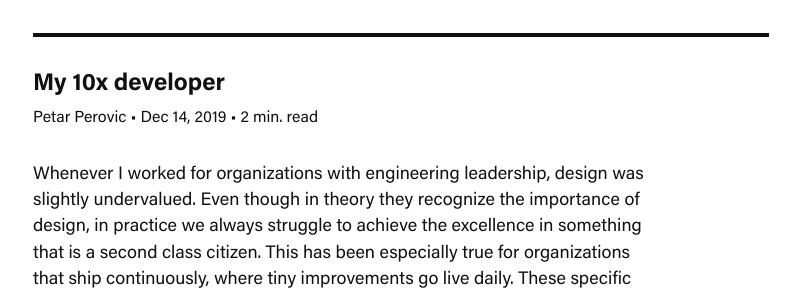
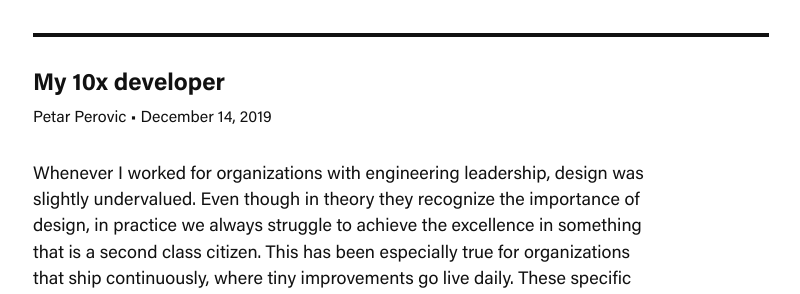
Before and after one commit to ropsii/ropsii.github.io, a Jekyll site: the page built from _posts/2019-12-14-my-10x-developer.markdown, in a window 1280 px wide. Shown: the part 122-416 px from the top of the page, without its empty margins (239-1039 px from the left). Built offline with Jekyll 4.4.1, drawn with Linux system fonts in a browser that asks for light colours.

Commit message:
add date format, remove reading time

```diff
--- a/_layouts/post.html
+++ b/_layouts/post.html
@@ -25,10 +25,9 @@
                     {%- endif -%}
 
                     <time datetime="{{ page.date | date_to_xmlschema }}" itemprop="datePublished">
-                        {%- assign date_format = site.date_format | default: "%b %-d, %Y" -%}
+                        {%- assign date_format = site.date_format | default: "%B %-d, %Y" -%}
                         {{ page.date | date: date_format }}
                     </time>
-                    • {{ page.readingtime }} min. read
                 </p>
             </header>
 
```
